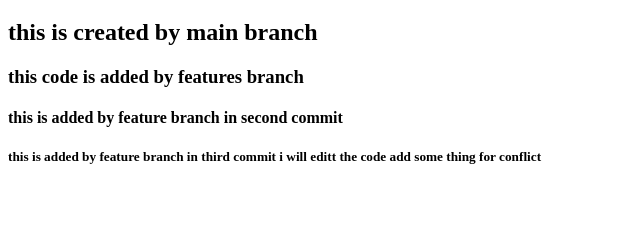
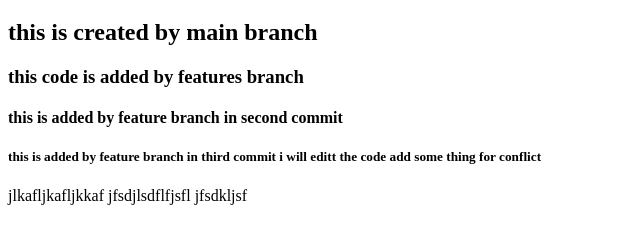
Before and after one commit to pk-pythondeveloper/hello-git, a plain HTML site: page index.html in a window 1280 px wide. Shown: the part 87-330 px from the top of the page, without its empty margins (0-640 px from the left). Drawn offline with Linux system fonts and the light colour scheme.

Commit message:
this is five commit

```diff
--- a/index.html
+++ b/index.html
@@ -5,3 +5,6 @@ this is our html file
 <h3>this code is added by features branch</h3>
 <h4>this is added by feature branch in second commit</h4>
 <h5>this is added by feature branch in third commit i will editt the code add some thing for conflict</h5>
+jlkafljkafljkkaf
+jfsdjlsdflfjsfl
+jfsdkljsf
```
